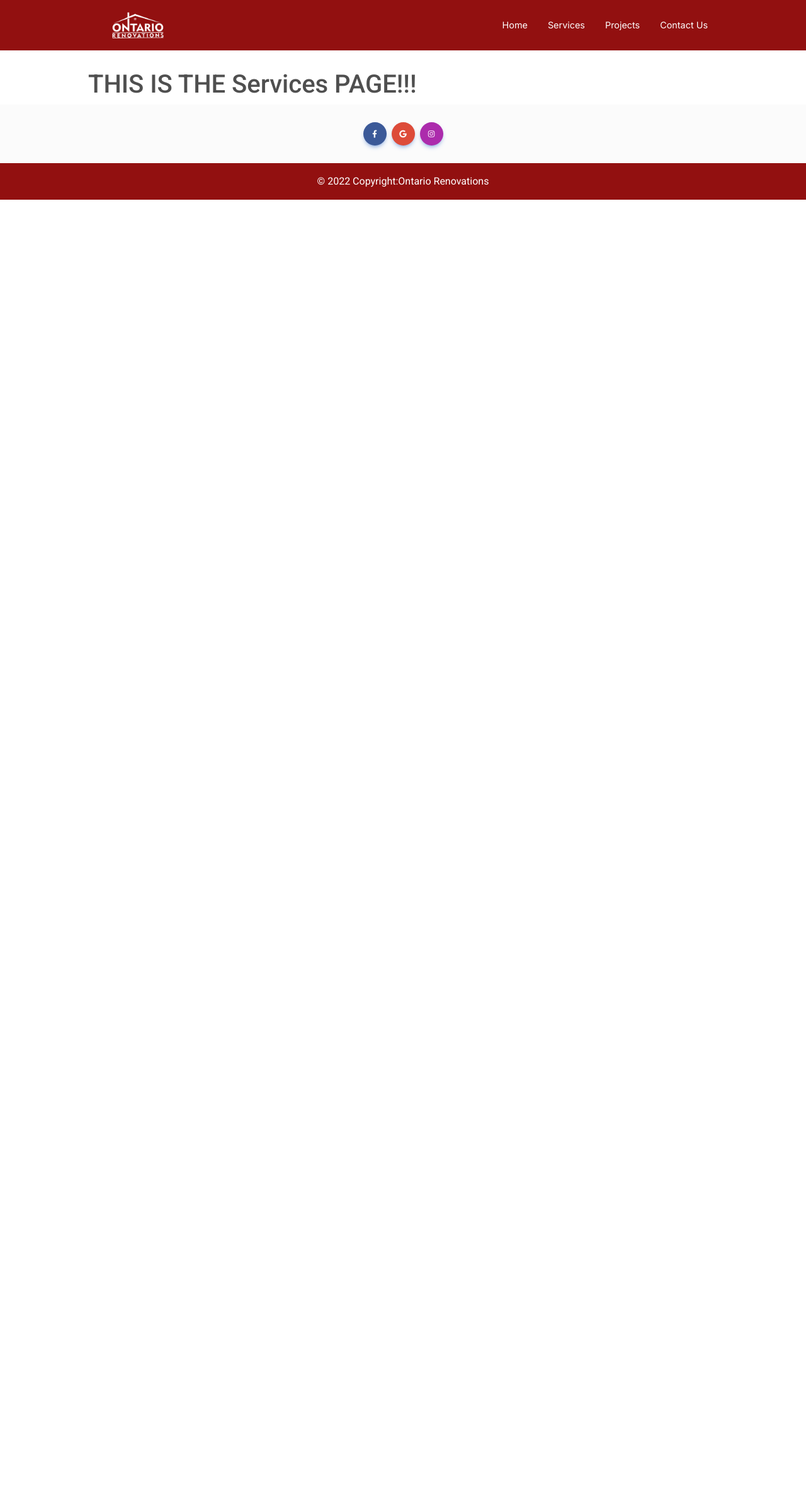
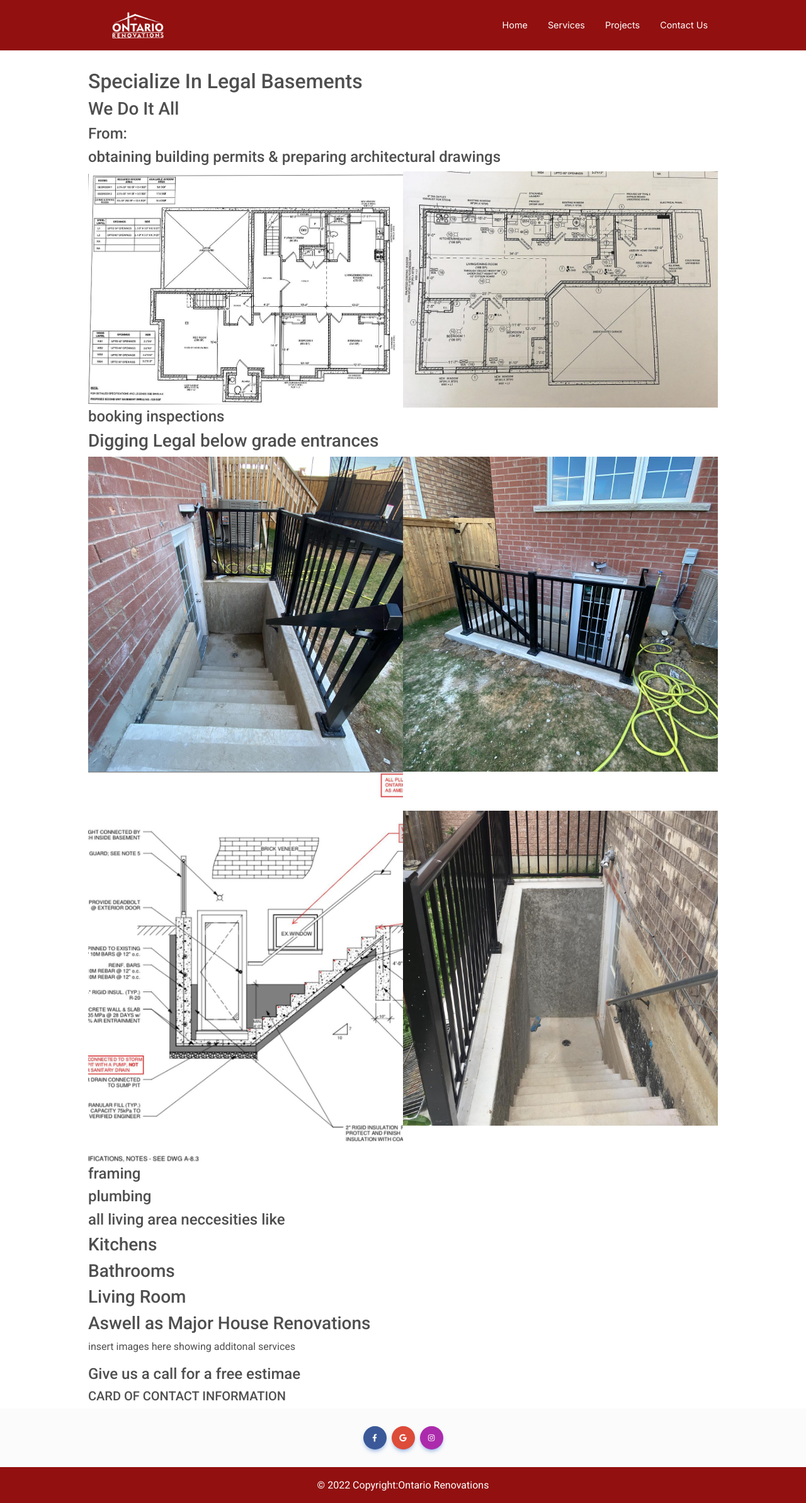
Before and after one commit to JaiveerS/blue-collar-app, a React (Create React App) app: page /Services in a window 1280 px wide. Shown: the whole page at 63% size. Before the commit the page ends 800 px from the top, so only its background shows below. Built offline with nearby package versions, Linux system fonts and the light colour scheme.

Commit message:
populating with content

```diff
--- a/src/components/Home.js
+++ b/src/components/Home.js
@@ -15,8 +15,8 @@ const Content = styled.div`
   max-width:1000px;
   margin: auto;
   padding-top:110px;
+  min-height: 90vh;
   @media (max-width: 670px) {
     padding-top:120px;
   }
-
 `;
--- a/src/components/Services.js
+++ b/src/components/Services.js
@@ -1,20 +1,51 @@
 import React from "react";
 import styled from 'styled-components';
+import drawing1 from '../images/gallery/27.jpg'
+import drawing2 from '../images/gallery/35.jpg'
+import belowgrade1 from '../images/gallery/50.jpg'
+import belowgrade2 from '../images/gallery/54.jpg'
+import belowgrade3 from '../images/gallery/46.jpg'
+import belowgrade4 from '../images/gallery/28.jpg'
+
 
 export default function Services() {
     return (
       <Content>
-        <h1>THIS IS THE Services PAGE!!!</h1>
+        <h2>Specialize In Legal Basements</h2>
+        <h3>We Do It All </h3>
+        <h4>From:</h4>
+        <h4>obtaining building permits & preparing architectural drawings</h4>
+        <img src={drawing1} loading="lazy "alt="architectural drawings" width="50%"/>
+        <img src={drawing2} loading="lazy "alt="architectural drawings" width="50%"/>
+        <h4>booking inspections</h4>
+        <h3>Digging Legal below grade entrances</h3>
+        <img src={belowgrade1} loading="lazy "alt="below grade entrance" width="50%"/>
+        <img src={belowgrade2} loading="lazy "alt="below grade entrance" width="50%"/>
+        <img src={belowgrade3} loading="lazy "alt="below grade entrance" width="50%"/>
+        <img src={belowgrade4} loading="lazy "alt="below grade entrance" width="50%"/>
+        <h4>framing</h4>
+        <h4>plumbing</h4>
+        <h4>all living area neccesities like</h4>
+        <h3>Kitchens</h3>
+        <h3>Bathrooms</h3>
+        <h3>Living Room</h3>
+
+        <h3>Aswell as Major House Renovations</h3>
+
+        <p>insert images here showing additonal services</p>
+        <h4>Give us a call for a free estimae</h4>
+        <h5>CARD OF CONTACT INFORMATION</h5>
       </Content>
       )
 }
 
 const Content = styled.div`
-  display:flex;
+
   width:80%;
   max-width:1000px;
   margin: auto;
   padding-top:110px;
+  min-height: 90vh;
   @media (max-width: 670px) {
     padding-top:120px;
   }
```
